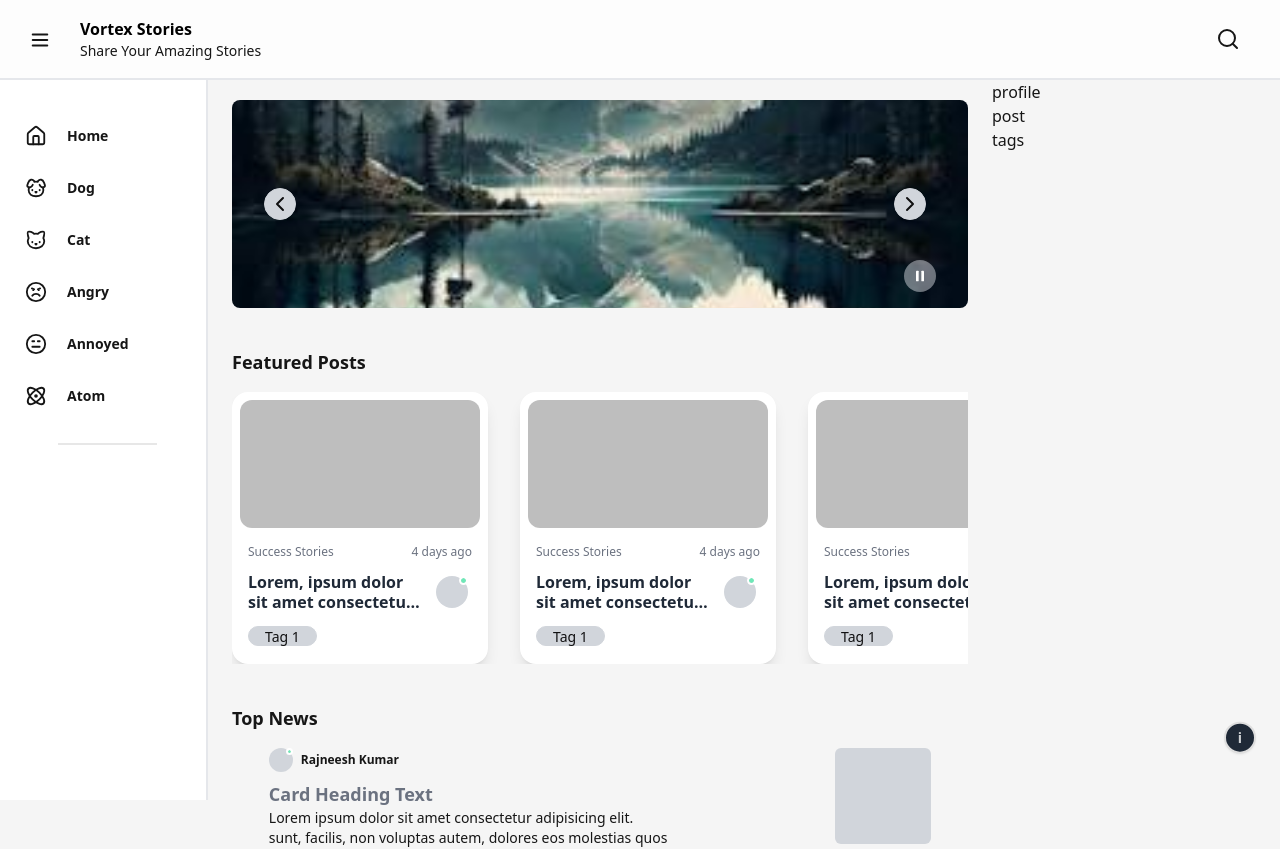
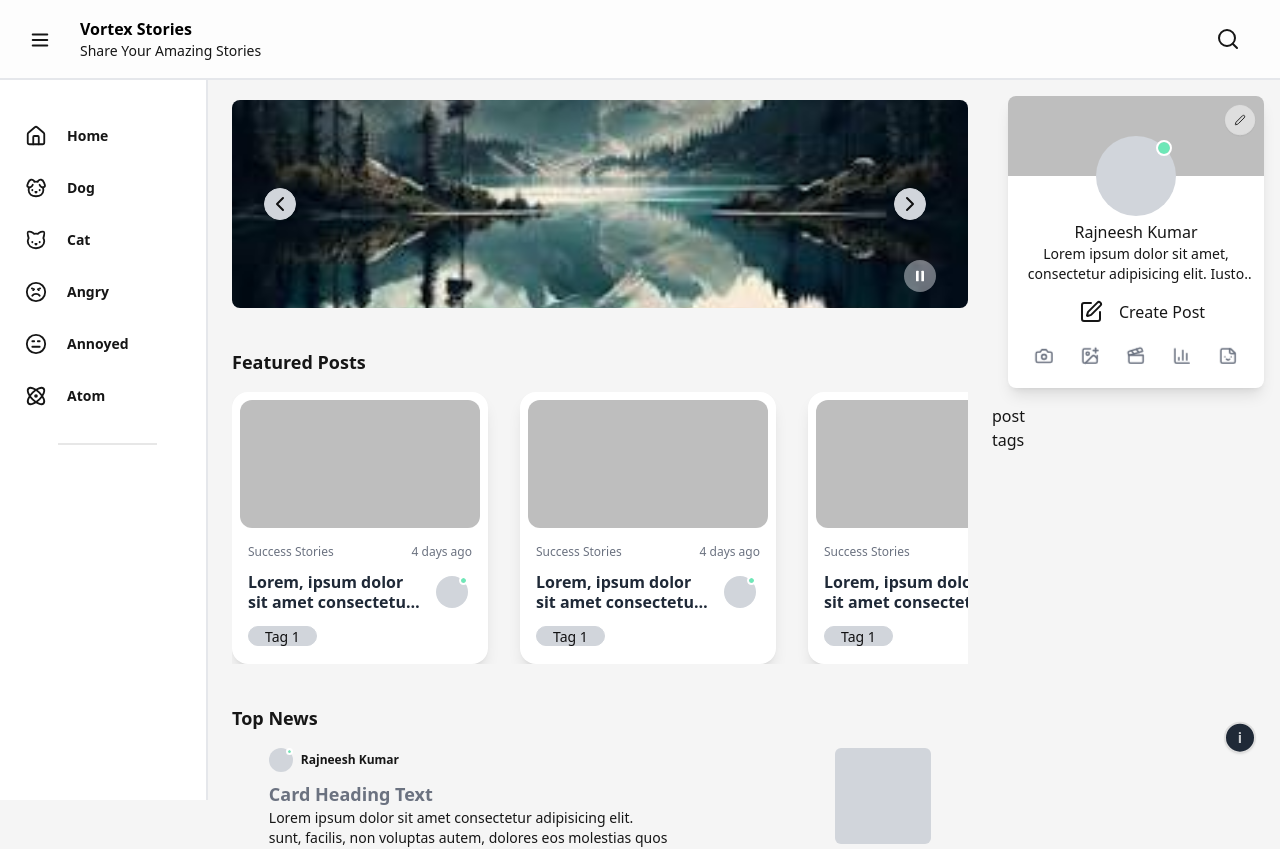
Before and after one commit to Rajneeshzytox/VortexStories, a React (Vite) app: page / in a window 1280 px wide. Shown: the top 849 px of the page. Built offline with nearby package versions, Linux system fonts and the light colour scheme.

Commit message:
Created Profile Components

```diff
--- a/src/components/sections/Profile.jsx
+++ b/src/components/sections/Profile.jsx
@@ -1,9 +1,50 @@
+import { SquarePen, ImagePlus, Camera, Clapperboard, Pen, Sticker, BarChart3} from "lucide-react";
 
+export default function Profile() {
+  return (
+    <>
+      {/* profile sections */}
+      <aside className=" bg-base-100 m-4 shadow-lg rounded-lg flex gap-4 lg:gap-1 flex-col items-center overflow-hidden pb-4">
+        {/* profile banner with avatar */}
+        <div className="bg-base-300 w-full h-20 flex justify-center items-center mb-10 relative">
+        {/* Pen - Edit Profile */}
+        <a className="absolute z-10 btn btn-circle btn-md top-14 right-14 lg:btn-sm lg:top-2 lg:right-2 *:size-5 lg:*:size-3 "><Pen /></a>
+          {/* img avatar profile */}
+          <div className="avatar online  translate-y-1/2">
+            <div className="bg-secondary w-20 aspect-square rounded-full"></div>
+          </div>
+        </div>
 
-export default function Profile(){
-    return(
-        <>
-        <aside className=" ">profile</aside>
-        </>
-    )
+        {/* Profile Username Details */}
+        <div className="text-center w-[80%] sm:w-[60%] lg:w-[90%] lg:line-clamp-3  text-pretty">
+            <h3>Rajneesh Kumar</h3>
+            <p className="lg:text-sm text-sm">Lorem ipsum dolor sit amet, consectetur adipisicing elit. Iusto consectetur animi illo molestias sit</p>
+        </div>
+
+        {/* Write Posts container */}
+        <div className="flex justify-center items-center w-full px-8 gap-6 lg:gap-1">
+            {/* write post logo */}
+          <div className="WritePost max-w-12 h-12 aspect-square rounded-full flex justify-center items-center w-full">
+            <SquarePen />
+          </div>
+            {/* write post input */}
+            <a className="link link-hover hidden lg:block">Create Post</a>
+          <div className="input input-bordered input-primary rounded-full w-full lg:hidden"></div>
+        </div>
+
+        {/* post media tyoe icons */}
+        <div className=" flex justify-around w-full lg:w-[90%] lg:*:text-neutral lg:*:*:size-5   lg:*:btn-sm *:hover:*:stroke-secondary *:hover:*:fill-primary ">
+            {/* camera icon */}
+            <a className="btn btn-ghost btn-circle hover:bg-primary"> <Camera /></a>
+            {/* img icon */}
+            <a className="btn btn-ghost btn-circle hover:bg-primary"> <ImagePlus /></a>
+            {/* videp icon */}
+            <a className="btn btn-ghost btn-circle hover:bg-primary"><Clapperboard /></a>
+            <a className="btn btn-ghost btn-circle hover:bg-primary"><BarChart3 /></a>
+            <a className="btn btn-ghost btn-circle hover:bg-primary"><Sticker /></a>
+        </div>
+
+      </aside>
+    </>
+  );
 }
```
